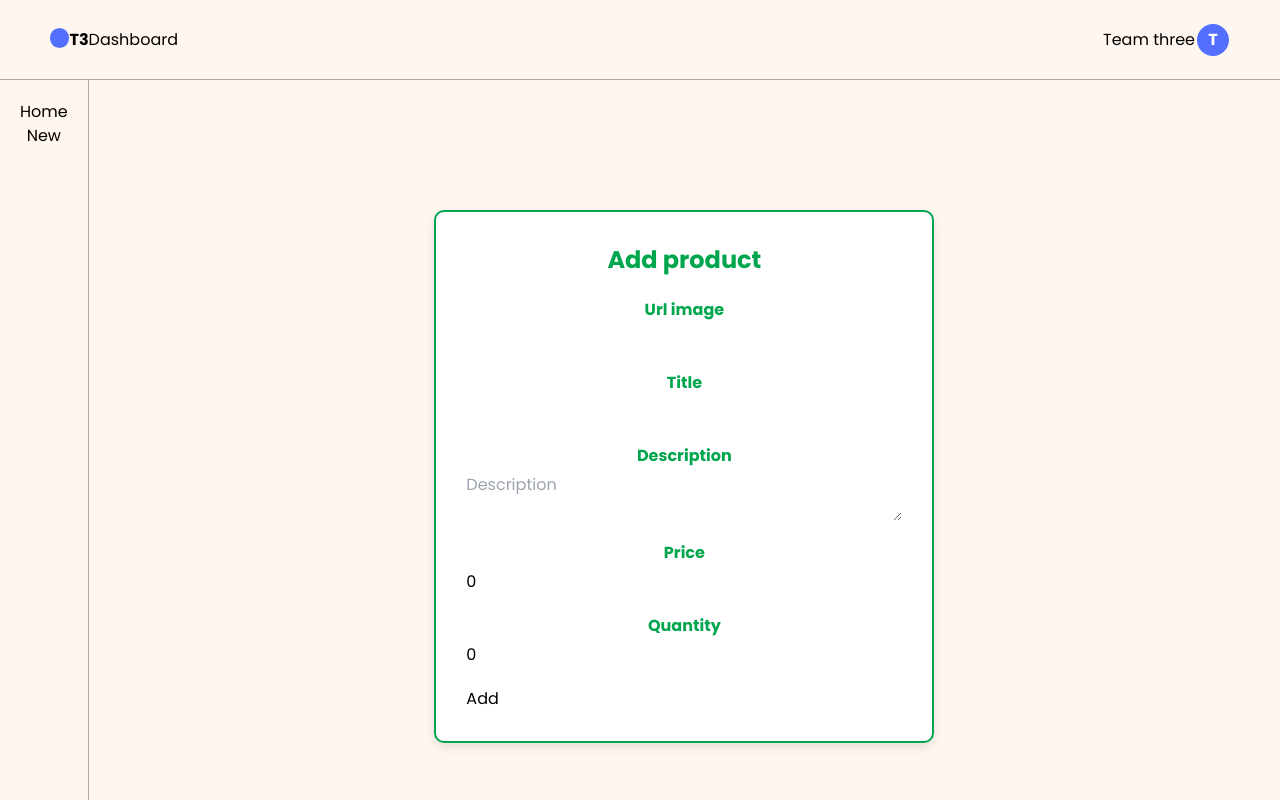
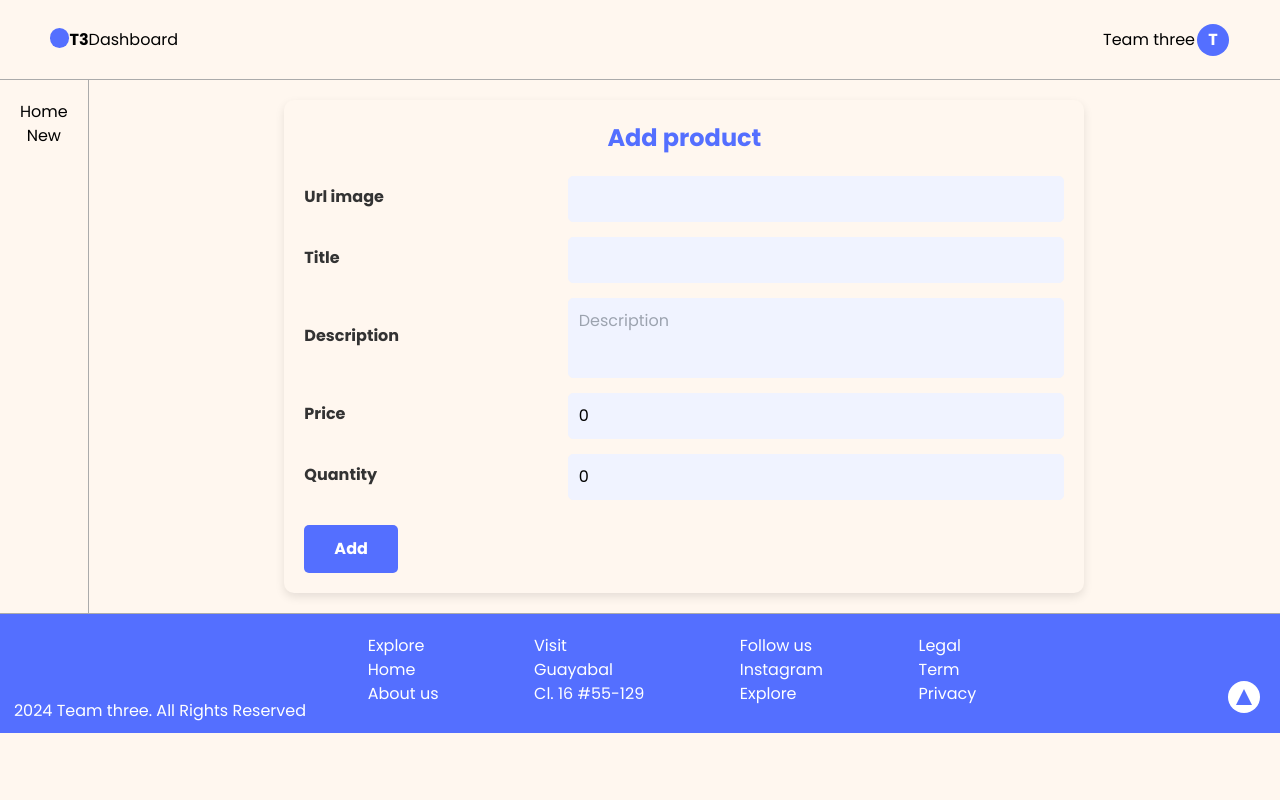
Before and after one commit to AlejandroEchavarriaRiwi/crud_product_tres, a Next.js app: page /dashboard/addproducts in a window 1280 px wide. Shown: the top 800 px of the page. Built offline with nearby package versions, Linux system fonts and the light colour scheme; sample sign-in values are in the browser's storage.

Commit message:
Brandon/formstyle

```diff
--- a/app/dashboard/layout.tsx
+++ b/app/dashboard/layout.tsx
@@ -4,6 +4,7 @@ import NavbarUser from "@/components/ui/navbar/NavbarUserView";
 import { Poppins } from 'next/font/google'
 import { useRouter } from 'next/navigation'
 import { useEffect, useState } from 'react'
+import "../../components/ui/form/style/form.style.css";
 
 const poppins = Poppins({
   subsets: ['latin'],
--- a/components/ui/form/formComponent.tsx
+++ b/components/ui/form/formComponent.tsx
@@ -123,57 +123,60 @@ export default function Form(): JSX.Element {
         console.log({data});
     }
     return (
-        <StyledForm onSubmit={handleSubmit}>
-            <StyledLegend>Add product</StyledLegend>
-            <StyledFieldset>
-                <StyledLabel>Url image</StyledLabel>
-                <Input
+        <form className="form-container" onSubmit={handleSubmit}>
+        <legend className="form-legend">Add product</legend>
+        <fieldset className="form-fieldset">
+            <label className="form-label">Url image</label>
+            <input
+                className="form-input"
                 type="text"
                 name="url_image"
                 value={product.url_image}
                 onChange={handleChange}
             />
-            </StyledFieldset>
-            <StyledFieldset>
-                <StyledLabel>Title</StyledLabel>
-                <Input
+        </fieldset>
+        <fieldset className="form-fieldset">
+            <label className="form-label">Title</label>
+            <input
+                className="form-input"
                 type="text"
                 name="title"
                 value={product.title}
                 onChange={handleChange}
             />
-            </StyledFieldset>
-            <StyledFieldset>
-                <StyledLabel>Description</StyledLabel>
-                <Textarea
+        </fieldset>
+        <fieldset className="form-fieldset">
+            <label className="form-label">Description</label>
+            <textarea
+                className="form-textarea"
                 name="description"
                 placeholder="Description"
                 value={product.description}
                 onChange={handleChange}
-                />
-            </StyledFieldset>
-            <StyledFieldset>
-                <StyledLabel>Price</StyledLabel>
-                <Input
+            ></textarea>
+        </fieldset>
+        <fieldset className="form-fieldset">
+            <label className="form-label">Price</label>
+            <input
+                className="form-input"
                 type="number"
                 name="price"
                 value={product.price}
                 onChange={handleChange}
             />
-            </StyledFieldset>
-            <StyledFieldset>
-                <StyledLabel>Quantity</StyledLabel>
-                <Input
+        </fieldset>
+        <fieldset className="form-fieldset">
+            <label className="form-label">Quantity</label>
+            <input
+                className="form-input"
                 type="number"
                 name="quantity"
                 value={product.quantity}
                 onChange={handleChange}
             />
-            </StyledFieldset>
-            <Button
-            type="submit"
-            value="Add"
-            />
-        </StyledForm>
+        </fieldset>
+        <button className="form-button" type="submit">Add</button>
+    </form>
+
     )
 }
--- /dev/null
+++ b/components/ui/form/style/form.style.css
@@ -0,0 +1,100 @@
+.form-container {
+    max-width: 600px; /* Ajusta este valor según lo ancho que desees */
+    margin: 0 auto;
+    margin-top: 20px;
+    margin-bottom: 20px;
+    padding: 20px;
+    padding-top: 20px;
+    background: #FFF7EF;
+    border-radius: 10px;
+    box-shadow: 0 4px 10px rgba(0, 0, 0, 0.1);
+
+}
+
+.form-legend {
+    font-size: 1.5rem;
+    font-weight: bold;
+    text-align: center;
+    margin-bottom: 20px;
+    color: #546FFF;
+}
+
+.form-fieldset {
+    margin-bottom: 15px;
+    display: flex;
+    flex-direction: column;
+}
+
+.form-label {
+    font-size: 1rem;
+    font-weight: 600;
+    color: #333;
+    margin-bottom: 5px;
+}
+
+.form-input, .form-textarea {
+    padding: 10px;
+    font-size: 1rem;
+    border: 1px solid #F0F3FF;
+    border-radius: 5px;
+    background-color: #F0F3FF;
+    transition: border-color 0.3s ease;
+}
+
+.form-input:focus, .form-textarea:focus {
+    border-color: #546FFF;
+    outline: none;
+}
+
+.form-textarea {
+    resize: none;
+    height: 80px; /* Ajusta este valor si necesitas más espacio */
+}
+
+.form-button {
+    width: 100%;
+    padding: 10px;
+    font-size: 1rem;
+    font-weight: 600;
+    color: white;
+    background-color: #546FFF;
+    border: none;
+    border-radius: 5px;
+    cursor: pointer;
+    transition: background-color 0.3s ease;
+    margin-top: 10px;
+}
+
+.form-button:hover {
+    background-color: #4156d6;
+}
+
+@media (min-width: 768px) {
+    .form-container {
+        width: 100%;
+        max-width: 800px; /* Ancho ajustado para pantallas más grandes */
+    }
+
+    .form-fieldset {
+        display: grid;
+        grid-template-columns: 1fr 2fr;
+        gap: 15px;
+    }
+
+    .form-label {
+        grid-column: 1 / 2;
+        align-self: center;
+        text-align: right;
+        margin-right: 15px;
+    }
+
+    .form-input, .form-textarea {
+        grid-column: 2 / 3;
+    }
+
+    .form-button {
+        width: auto;
+        align-self: center;
+        padding: 12px 30px;
+    }
+}
```
Lines whose indentation alone changed are shown as unchanged.
